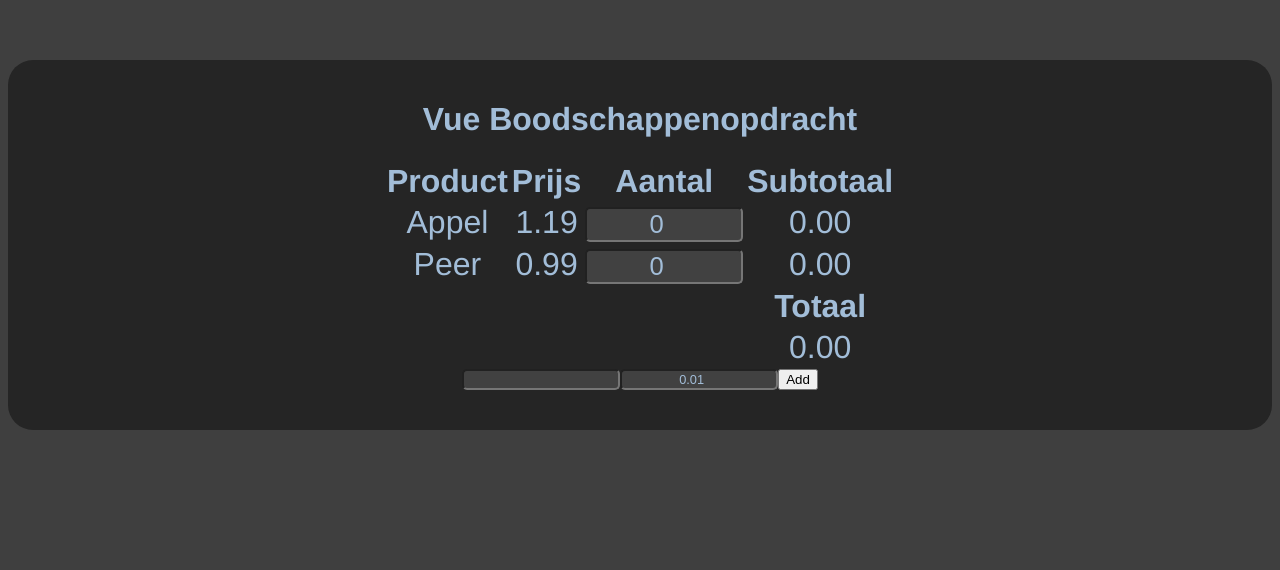
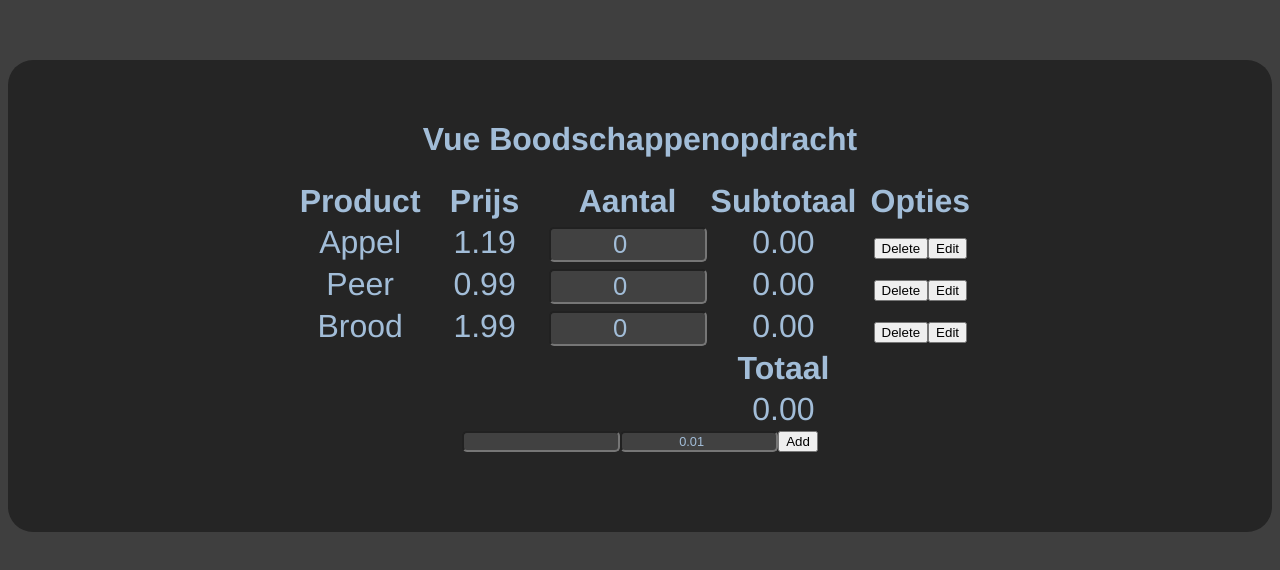
Before and after one commit to FennEXE/vue-groceries, a Vue app: page / in a window 1280 px wide. Shown: the top 570 px of the page. Built offline with nearby package versions, Linux system fonts and the light colour scheme.

Commit message:
Janky refresh on non-reactive element
Still need a better method

```diff
--- a/src/components/GroceryList.vue
+++ b/src/components/GroceryList.vue
@@ -1,5 +1,6 @@
 <template>
 	<div>
+		<div v-if="formvisible == 0">
 		<h1>Vue Boodschappenopdracht</h1>
 		<table id="groceryTable">
 			<tr>
@@ -7,13 +8,15 @@
 				<th>Prijs</th>
 				<th>Aantal</th>
 				<th>Subtotaal</th>
+				<th>Opties</th>
 			</tr>
 			<tr v-for="(product, i) in products" :key="i">
 				<td>{{product.name}}</td>
 				<td>{{product.value}}</td>
 				<td><input v-model="product.amount" type="number" value="0" min="0" oninput="this.value =
- !!this.value && Math.abs(this.value) >= 0 ? Math.abs(this.value) : 0" /></td>
+ !!this.value && Math.abs(this.value) >= 0 ? Math.abs(this.value) : 0" @click="refresh()" /></td>
 				<td>{{(product.value * product.amount).toFixed(2)}}</td>
+				<td><button @click="deleteProduct(i)">Delete</button><button @click="editProduct(i)">Edit</button></td>
 			</tr>
 			<tr>
 				<th colspan="3"></th>
@@ -28,6 +31,13 @@
 		<input v-model="itemvalue" type="number" value="0.01" min="0.01" step="0.01" oninput="this.value =
  !!this.value && Math.abs(this.value) >= 0.01 ? Math.abs(this.value) : 0.01" />
 		<button @click="newthing(itemname, itemvalue)">Add</button>
+		</div>
+		<div v-if="formvisible == 1">
+			<input v-model="itemname">
+			<input v-model="itemprice" type="number" value="0.01" min="0.01" step="0.01" oninput="this.value =
+ !!this.value && Math.abs(this.value) >= 0.01 ? Math.abs(this.value) : 0.01" />
+			<button @click="editDone()">Done</button>
+		</div>
 	</div>
 
 </template>
@@ -38,8 +48,12 @@ export default {
 	name: "GroceryList",
 	data() {
 		return {
+			refreshKey: false,
+			itemId: null,
+			formvisible: 0,
 			itemname: '',
-			itemvalue: 0.01
+			itemvalue: 0.01,
+			itemprice: '',
 		}
 	},
 	methods: {
@@ -58,9 +72,32 @@ export default {
 				value: itemValue
 			});
 		},
+		deleteProduct(product) {
+			this.$store.dispatch('deleteItem', product);
+		},
+		editProduct(product) {
+			this.itemname = this.products[product].name;
+			this.itemprice = this.products[product].value;
+			this.itemId = product;
+			this.formvisible = 1;
+		},
+		editDone() {
+			this.$store.dispatch('editItem', {
+				id: this.itemId,
+				name: this.itemname,
+				value: this.itemprice});
+			this.itemname = '';
+			this.itemprice = 0.01;
+			this.itemId = null
+			this.formvisible = 0;
+		},
+		refresh() {
+			this.refreshKey = !this.refreshKey;
+		}
 	},
 	computed: {
 		products() {
+			this.refreshKey;
 			return this.$store.getters.productList
 		}
 	}
@@ -101,4 +138,10 @@ input {
 	margin: 0 auto;
 	font-size: 2em;
 }
+
+td{
+	min-width: 120px;
+}
+
+
 </style>
--- a/src/store/index.js
+++ b/src/store/index.js
@@ -5,8 +5,7 @@ Vue.use(Vuex);
 
 export default new Vuex.Store({
     state: {
-        items: [
-            {
+        items: [{
                 name: "Appel",
                 value: 1.19,
                 amount: 0
@@ -15,8 +14,14 @@ export default new Vuex.Store({
                 name: "Peer",
                 value: 0.99,
                 amount: 0
+            },
+            {
+                name: "Brood",
+                value: 1.99,
+                amount: 0
             }
-    ]},
+        ]
+    },
     mutations: {
         newItem(state, payload) {
             state.items.push({
@@ -24,16 +29,39 @@ export default new Vuex.Store({
                 value: Number(payload.value).toFixed(2),
                 amount: 0
             })
+        },
+        removeItem(state, payload) {
+            let filter;
+            console.log(state.items);
+            filter = state.items.filter(things => things != state.items[payload]);
+            console.log(filter);
+            state.items = filter;
+
+        },
+        changeItem(state, payload) {
+            console.log(state.items[payload.id]);
+            state.items[payload.id] = {
+                name: payload.name,
+                amount: 0,
+                value: Number(payload.value).toFixed(2)
+            };
+            console.log(state.items[payload.id]);
         }
     },
     getters: {
-        productList(state){
+        productList(state) {
             return state.items
         }
     },
     actions: {
-        addItem({commit}, payload) {
+        addItem({ commit }, payload) {
             commit('newItem', payload)
+        },
+        deleteItem({ commit }, payload) {
+            commit('removeItem', payload)
+        },
+        editItem({ commit }, payload) {
+            commit('changeItem', payload)
         }
     }
 });
```
Lines whose indentation alone changed are shown as unchanged.
